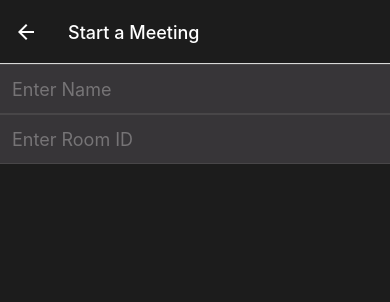
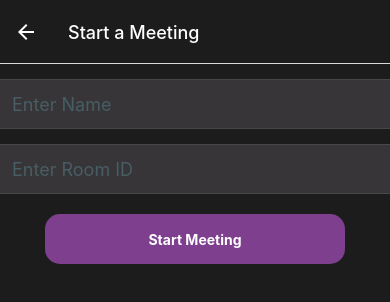
Before and after one commit to Netsujr/zoom-clone, a React Native app: screen /Room in a window 390 px wide. Shown: the top 302 px of the page. Built offline with nearby package versions, Linux system fonts and the light colour scheme.

Commit message:
meeing room finished + styled

```diff
--- a/screens/MeeetingRoom.js
+++ b/screens/MeeetingRoom.js
@@ -1,5 +1,5 @@
 import React, { useState } from 'react';
-import { View, Text, StyleSheet, TextInput } from 'react-native';
+import { View, Text, StyleSheet, TextInput, TouchableOpacity } from 'react-native';
 
 function MeeetingRoom() {
 
@@ -9,13 +9,14 @@
 
   return (
     <View style={styles.container}>
+      {/* Start meeting button  */}
       <View style={styles.startMettingContainer}>
         <View style={styles.info}>
           <TextInput
             style={styles.textInput}
             value={name}
             placeholder='Enter Name'
-            placeholderTextColor='#767476'
+            placeholderTextColor='rgba(110, 190, 201, 0.3)'
             onChangeText={text => setName(text)}
           />
         </View>
@@ -24,9 +25,14 @@
             style={styles.textInput}
             value={roomId}
             placeholder='Enter Room ID'
-            placeholderTextColor='#767476'
+            placeholderTextColor='rgba(110, 190, 201, 0.3)'
             onChangeText={text => setRoomId(text)}
           />
+        </View>
+        <View style={{ alignItems: "center" }}>
+          <TouchableOpacity style={styles.startMeetingButton}>
+            <Text style={{ color: "white", fontWeight: "bold" }}>Start Meeting</Text>
+          </TouchableOpacity>
         </View>
       </View>
     </View>
@@ -47,6 +53,16 @@
 
   },
 
+  startMeetingButton: {
+    width: 300,
+    height: 50,
+    marginTop: 20,
+    justifyContent: "center",
+    alignItems: "center",
+    backgroundColor: "#7e3f8f",
+    borderRadius: 15,
+  },
+
   info: {
     width: "100%",
     backgroundColor: "#373538",
@@ -56,6 +72,7 @@
     borderColor: "#484648",
     padding: 12,
     justifyContent: "center",
+    marginTop: 15,
   },
 
   textInput: {
```
